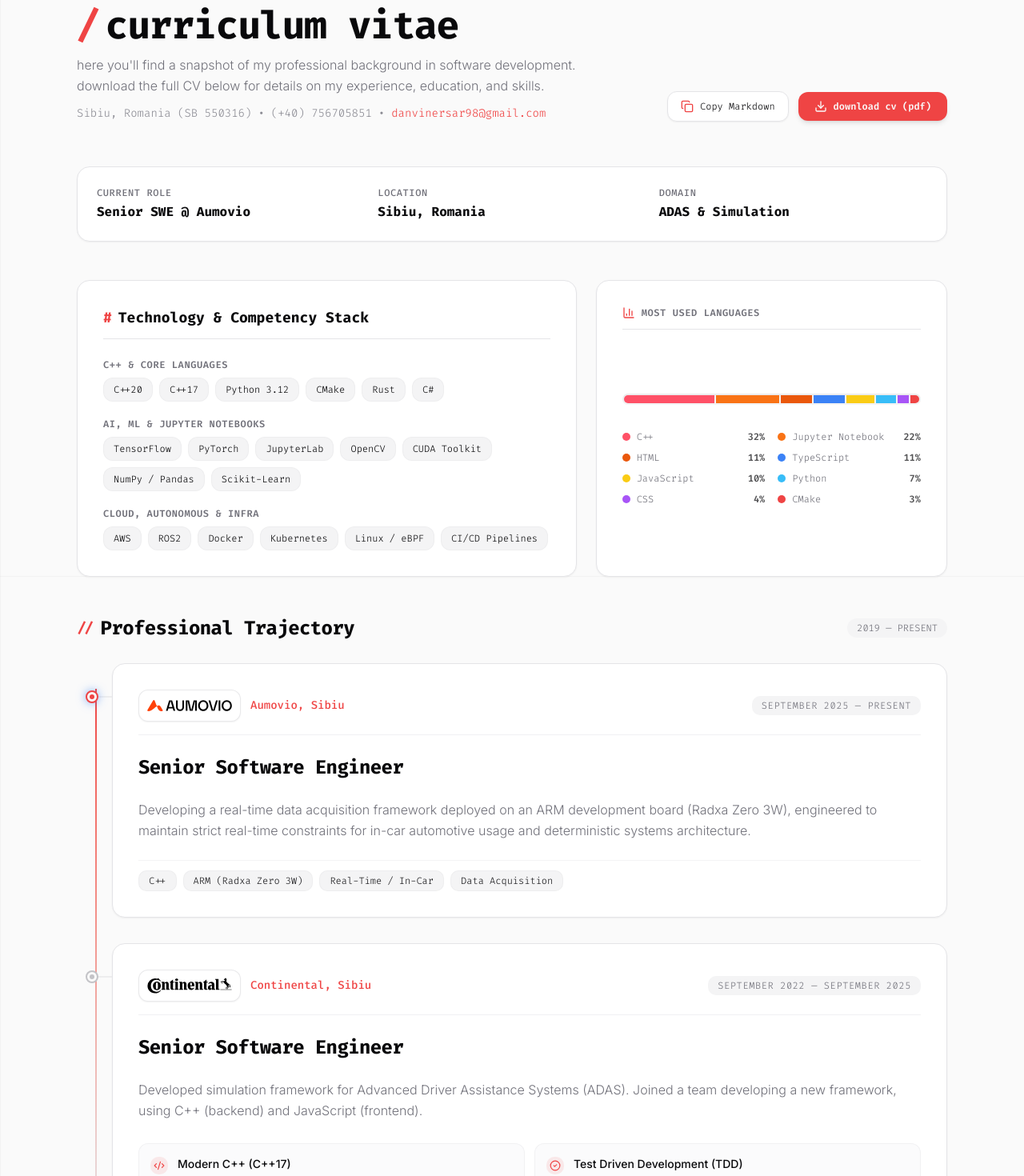
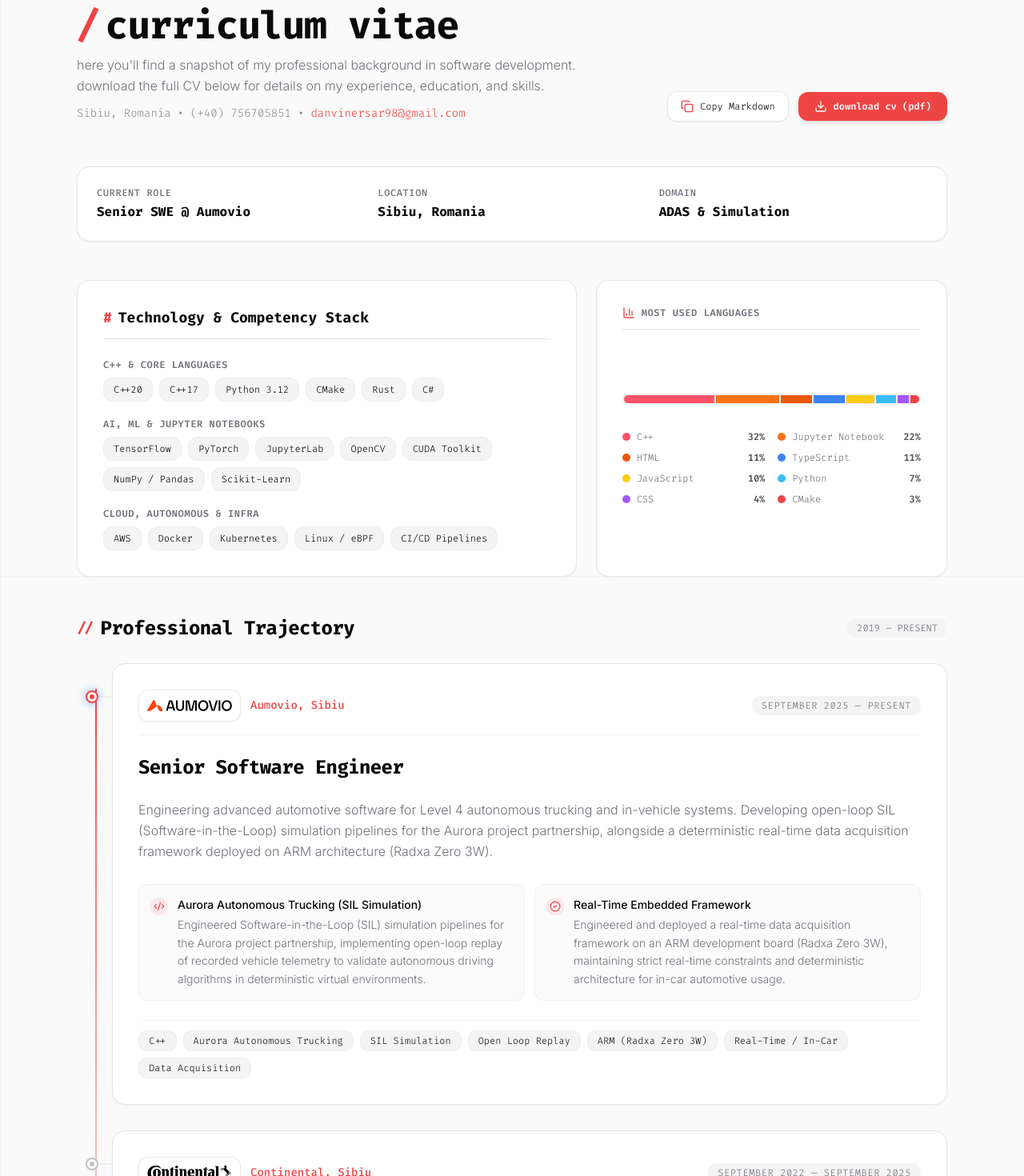
Before and after one commit to vinersar31/portfolio, a Next.js app: page /portfolio/cv in a window 1280 px wide. Shown: the part 80-1550 px from the top of the page at 80% size. Built offline with nearby package versions, Linux system fonts and the light colour scheme.

Commit message:
feat(cv): add Aurora autonomous trucking SIL simulation and update experience details (#114)
Co-authored-by: vinersar31 <danvinersar98@gmail.com>

```diff
--- a/src/data/cv.ts
+++ b/src/data/cv.ts
@@ -59,7 +59,7 @@
 export const cvData: CvData = {
   personal: {
     name: "Vinersar Dan-Ioan",
-    location: "Sibiu, Romania (SB 550316)",
+    location: "Sibiu, Romania",
     phone: "(+40) 756705851",
     email: "danvinersar98@gmail.com",
     currentRole: "Senior Software Engineer @ Aumovio",
@@ -78,8 +78,26 @@
       period: "SEPTEMBER 2025 — PRESENT",
       active: true,
       description:
-        "Developing a real-time data acquisition framework deployed on an ARM development board (Radxa Zero 3W), engineered to maintain strict real-time constraints for in-car automotive usage and deterministic systems architecture.",
-      tags: ["C++", "ARM (Radxa Zero 3W)", "Real-Time / In-Car", "Data Acquisition"],
+        "Engineering advanced automotive software for Level 4 autonomous trucking and in-vehicle systems. Developing open-loop SIL (Software-in-the-Loop) simulation pipelines for the Aurora project partnership, alongside a deterministic real-time data acquisition framework deployed on ARM architecture (Radxa Zero 3W).",
+      bullets: [
+        {
+          title: "Aurora Autonomous Trucking (SIL Simulation)",
+          text: "Engineered Software-in-the-Loop (SIL) simulation pipelines for the Aurora project partnership, implementing open-loop replay of recorded vehicle telemetry to validate autonomous driving algorithms in deterministic virtual environments.",
+        },
+        {
+          title: "Real-Time Embedded Framework",
+          text: "Engineered and deployed a real-time data acquisition framework on an ARM development board (Radxa Zero 3W), maintaining strict real-time constraints and deterministic architecture for in-car automotive usage.",
+        },
+      ],
+      tags: [
+        "C++",
+        "Aurora Autonomous Trucking",
+        "SIL Simulation",
+        "Open Loop Replay",
+        "ARM (Radxa Zero 3W)",
+        "Real-Time / In-Car",
+        "Data Acquisition",
+      ],
       logo: "/images/companies/aumovio.svg",
     },
     {
@@ -91,7 +109,7 @@
       period: "SEPTEMBER 2022 — SEPTEMBER 2025",
       logo: "/images/companies/continental.svg",
       description:
-        "Developed simulation framework for Advanced Driver Assistance Systems (ADAS). Joined a team developing a new framework, using C++ (backend) and JavaScript (frontend).",
+        "Developed simulation framework for Advanced Driver Assistance Systems (ADAS). Joined a team developing a new framework, using C++ (backend), with the frontend based on Electron and JavaScript.",
       bullets: [
         {
           title: "Modern C++ (C++17)",
@@ -117,6 +135,7 @@
       tags: [
         "C++17",
         "ADAS Simulation",
+        "Electron",
         "JavaScript",
         "CMake",
         "Google Test",
@@ -162,7 +181,7 @@
     },
     {
       category: "CLOUD, AUTONOMOUS & INFRA",
-      items: ["AWS", "ROS2", "Docker", "Kubernetes", "Linux / eBPF", "CI/CD Pipelines"],
+      items: ["AWS", "Docker", "Kubernetes", "Linux / eBPF", "CI/CD Pipelines"],
     },
   ],
   languageStats: [
```
